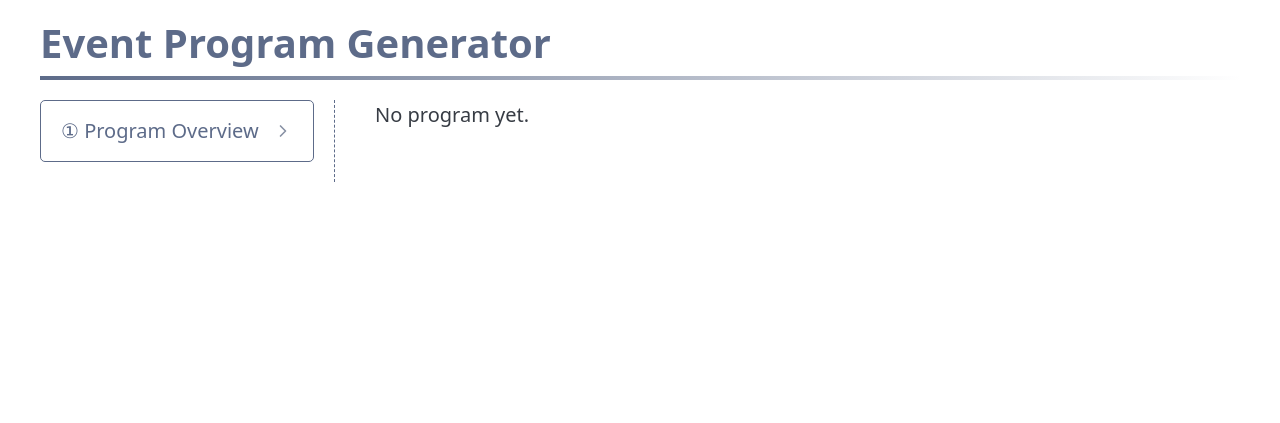
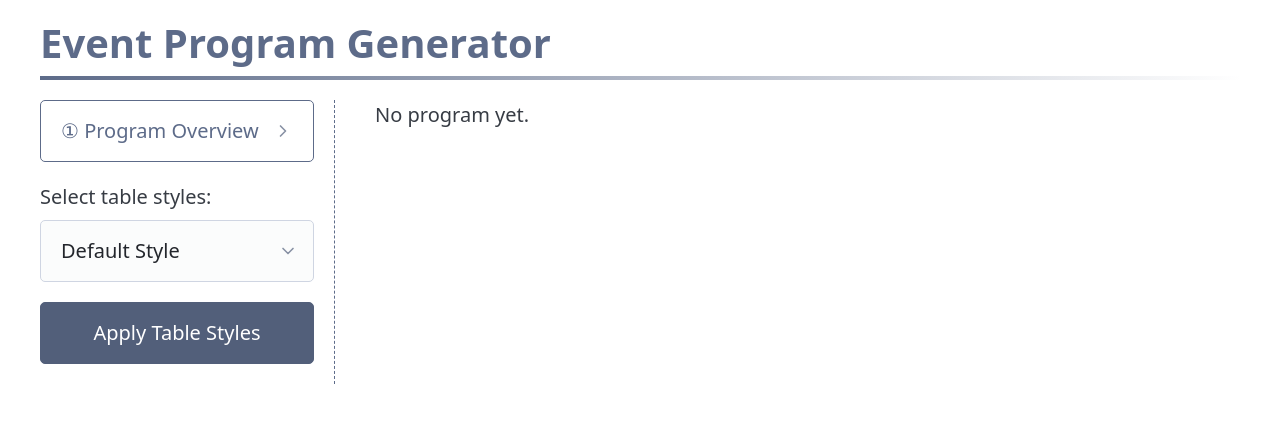
Before and after one commit to nodes-ro/ProgramBuilder, a Flask app: page / in a window 1280 px wide. Shown: the top 423 px of the page. Run offline with Flask 3, Linux system fonts and the light colour scheme; some libraries are stand-ins or nearby versions.

Commit message:
update style numbers

```diff
--- a/app.py
+++ b/app.py
@@ -1,7 +1,10 @@
-from flask import Flask, render_template, request, redirect, url_for, flash
+from flask import Flask, render_template, request, redirect, url_for, flash, session
+from flask_session import Session
 
 app = Flask(__name__)
 app.secret_key = "supersecretkey"
+app.config["SESSION_TYPE"] = "filesystem"
+Session(app)
 
 program = None
 events = []
@@ -98,6 +101,12 @@ def handle_clear_program():
     events = []
     flash("Program cleared. You can create a new one now.", "info")
 
+def handle_set_styles():
+    selected = request.form.getlist("styles")
+    session["table_styles"] = selected
+    flash("Table styles updated.", "success")
+
+
 # --- Routes ---
 
 @app.route("/", methods=["GET", "POST"])
@@ -107,7 +116,9 @@ def home():
         "day_schedule": handle_day_schedule,
         "new_event": handle_new_event,
         "set_interval": handle_set_interval,
-        "clear_program": handle_clear_program
+        "clear_program": handle_clear_program,
+        "set_styles": handle_set_styles,
+
     }
 
     if request.method == "POST":
@@ -119,7 +130,7 @@ def home():
             flash("Unknown form submission.", "error")
         return redirect(url_for("home"))
 
-    return render_template("index.html", program=program, days=DAYS, events=events)
+    return render_template("index.html", program=program, days=DAYS, events=events, table_styles=session.get("table_styles", []))
 
 
 if __name__ == "__main__":
--- a/templates/index.html
+++ b/templates/index.html
@@ -21,8 +21,10 @@
       href="{{ url_for('static', filename='general.css') }}"
     />
 
-    <!-- in templates/index.html, inside <head> -->
 
+    {% for style in table_styles %}
+      <link rel="stylesheet" href="{{ url_for('static', filename='css/style-' + style + '.css') }}">
+    {% endfor %}
 
 
 </head>
@@ -235,6 +237,21 @@
               </div>
             {% endif %}
 
+            <form method="post">
+              <input type="hidden" name="form_type" value="set_styles">
+
+              <label for="style-select">Select table styles:</label>
+              <select id="style-select" name="styles" >
+                  <option value="default" {% if not table_styles %}selected{% endif %}>Default Style</option>
+                  <option value="striped" {% if 'striped' in table_styles %}selected{% endif %}>Striped</option>
+                  <option value="bordered" {% if 'bordered' in table_styles %}selected{% endif %}>Bordered</option>
+                  <option value="compact" {% if 'compact' in table_styles %}selected{% endif %}>Compact</option>
+              </select>
+
+              <button class="secondary" type="submit">Apply Table Styles</button>
+            </form>
+
+
         </aside>
 
         <!-- Schedule Preview -->
--- a/templates/program_template.html
+++ b/templates/program_template.html
@@ -25,7 +25,7 @@
     {% set slots = ((end_min - start_min) // interval) %}
 
     <section id='{{ tid }}' role='tabpanel' {% if not loop.first %}hidden{% endif %}>
-      <table>
+    <table class="{% if table_styles %}{{ ' '.join(table_styles) }}{% endif %}">
         <thead>
           <tr>
             <th>Time</th>
```
Also changed, not shown: static/css/style-stripped.css (added, +7 -0 lines).
